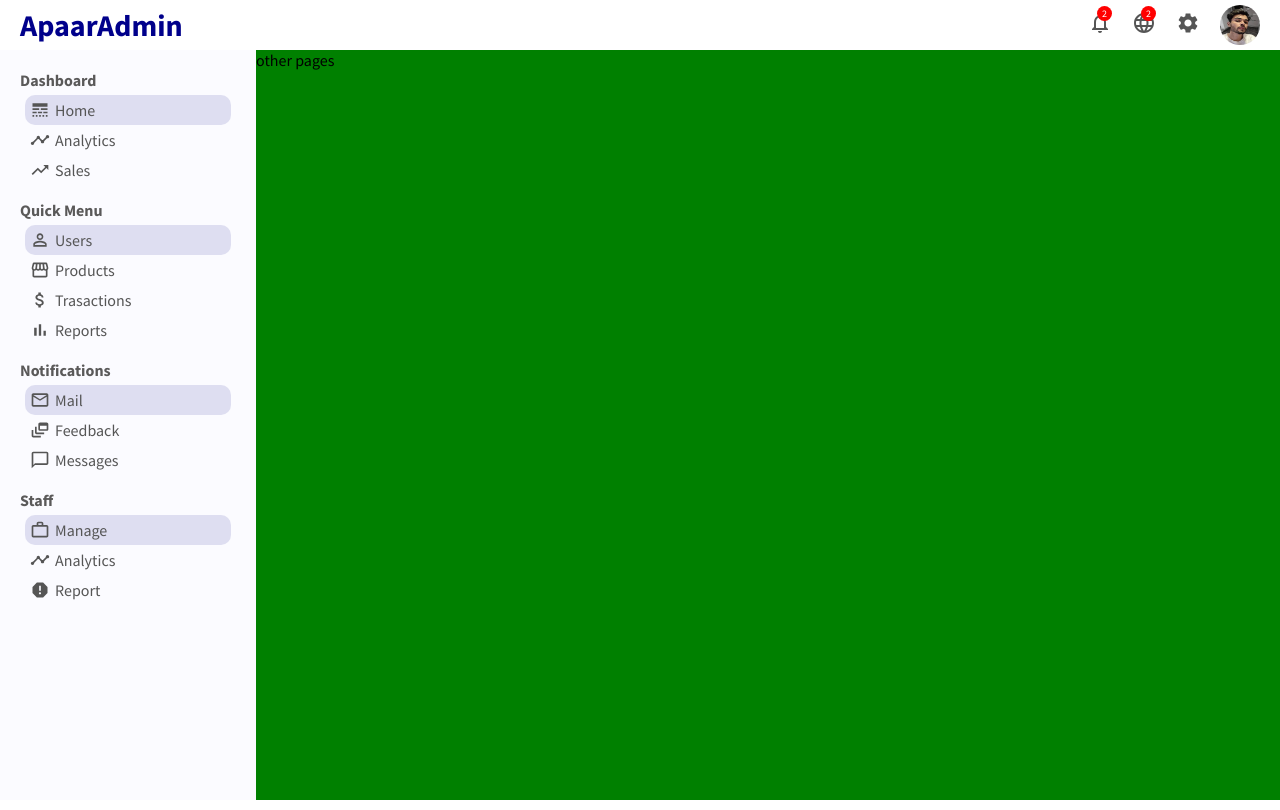
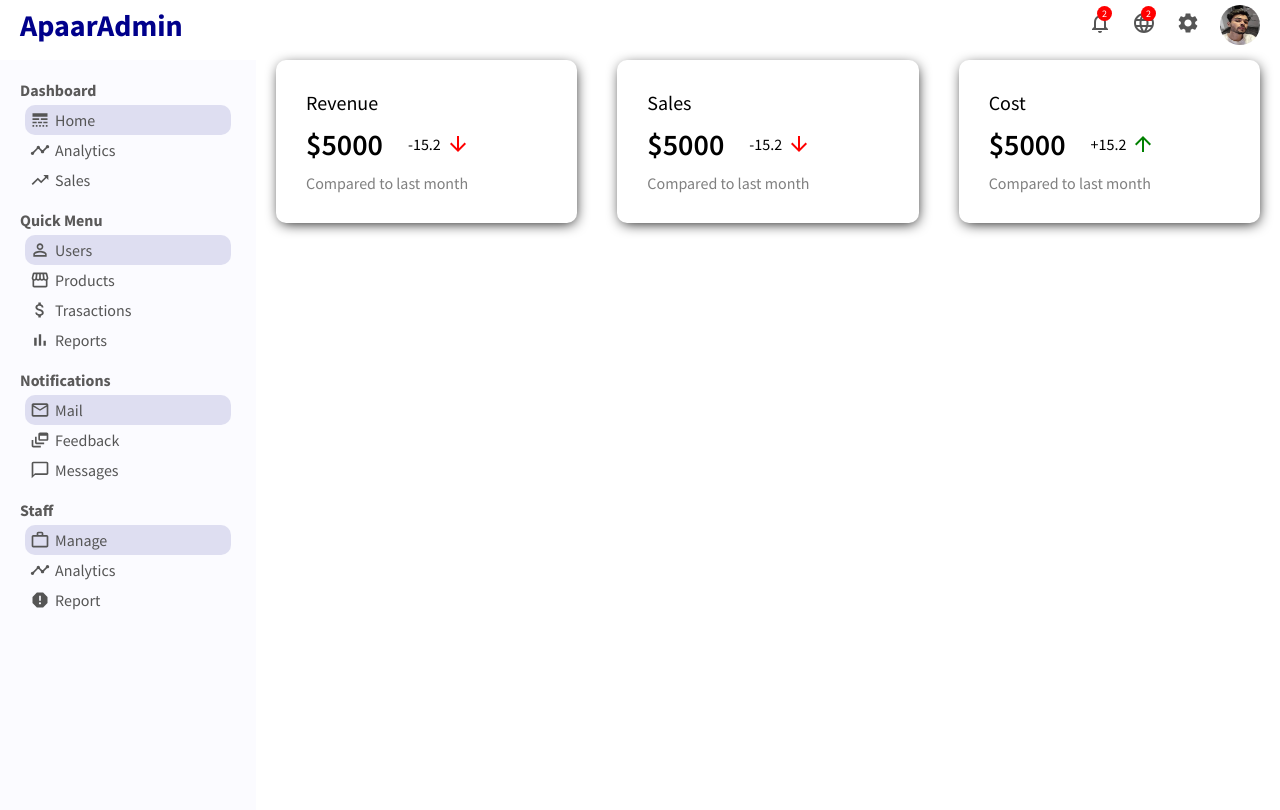
Before and after one commit to apaardahal/admin_panel, a React (Create React App) app: page / in a window 1280 px wide. Built offline with nearby package versions, Linux system fonts and the light colour scheme.

Commit message:
Featured information

```diff
--- a/src/App.js
+++ b/src/App.js
@@ -1,6 +1,7 @@
 
 import Sidebar from './components/sidebar/Sidebar';
 import Topbar from './components/topbar/Topbar';
+import Home from './pages/home/Home';
 import './app.css';
 
 function App() {
@@ -9,7 +10,7 @@
           <Topbar/>
           <div className = "container">
               <Sidebar/>
-             <div  className = "others">other pages</div>
+             <Home/>
           </div>
     </div>
   );
--- a/src/app.css
+++ b/src/app.css
@@ -1,8 +1,4 @@
 .container{
     display: flex;
+    margin-top: 10px;
 }
-
-.others{
-    flex: 4;
-    background-color: green;
-}
--- /dev/null
+++ b/src/components/featuredInfo/FeaturedInfo.jsx
@@ -0,0 +1,33 @@
+import './featuredinfo.css';
+import { ArrowDownward, ArrowUpward } from '@material-ui/icons';
+
+export default function FeaturedInfo() {
+    return (
+        <div className = "featured">
+            <div className = "featuredItem">
+                <span className = "featuredTitle">Revenue</span>
+                <div className = "featuredMoneyContainer">
+                    <span className = "featuredMoney">$5000</span>
+                    <span className = "featuredMoneyRate">-15.2 <ArrowDownward className = "featuredIcon negative"/></span>
+                </div>
+                    <span className = "featuredSub">Compared to last month</span>
+            </div>
+            <div className = "featuredItem">
+                <span className = "featuredTitle">Sales</span>
+                <div className = "featuredMoneyContainer">
+                    <span className = "featuredMoney">$5000</span>
+                    <span className = "featuredMoneyRate">-15.2 <ArrowDownward className = "featuredIcon negative"/></span>
+                </div>
+                    <span className = "featuredSub">Compared to last month</span>
+            </div>
+            <div className = "featuredItem">
+                <span className = "featuredTitle">Cost</span>
+                <div className = "featuredMoneyContainer">
+                    <span className = "featuredMoney">$5000</span>
+                    <span className = "featuredMoneyRate">+15.2 <ArrowUpward className = "featuredIcon positive"/></span>
+                </div>
+                    <span className = "featuredSub">Compared to last month</span>
+            </div>
+        </div>
+    )
+}
--- /dev/null
+++ b/src/components/featuredInfo/featuredinfo.css
@@ -0,0 +1,51 @@
+.featured{
+    width: 100%;
+    display: flex;
+    justify-content: space-between;
+}
+
+.featuredItem{
+    flex: 1;
+    margin:  0px 20px;
+    padding: 30px;
+    border-radius: 10px;
+    cursor: pointer;
+    -webkit-box-shadow: 1px 3px 14px -3px #000000;
+    box-shadow: 1px 3px 14px -3px #000000;
+}
+
+.featuredTitle{
+    font-size: 20px;
+}
+
+.featuredMoneyContainer{
+    margin: 10px 0px;
+    display: flex;
+    align-items: center;
+}
+
+.featuredMoney{
+    font-size: 30px;
+    font-weight: 600;
+}
+
+.featuredMoneyRate{
+    display: flex;
+    align-items: center;
+    margin-left: 25px ;
+}
+
+.featuredIcon{
+    font-size: 18px;
+    margin-left: 5px;
+    color: green;
+}
+
+.featuredIcon.negative{
+    color: red;
+}
+
+.featuredSub{
+    font-size: 16px;
+    color: gray;
+}
--- /dev/null
+++ b/src/pages/home/Home.jsx
@@ -0,0 +1,10 @@
+import FeaturedInfo from '../../components/featuredInfo/FeaturedInfo';
+import './home.css';
+
+export default function Home() {
+    return (
+        <div className = "home">
+            <FeaturedInfo/>
+        </div>
+    )
+}
--- /dev/null
+++ b/src/pages/home/home.css
@@ -0,0 +1,4 @@
+
+.home{
+    flex:4;
+}
```
